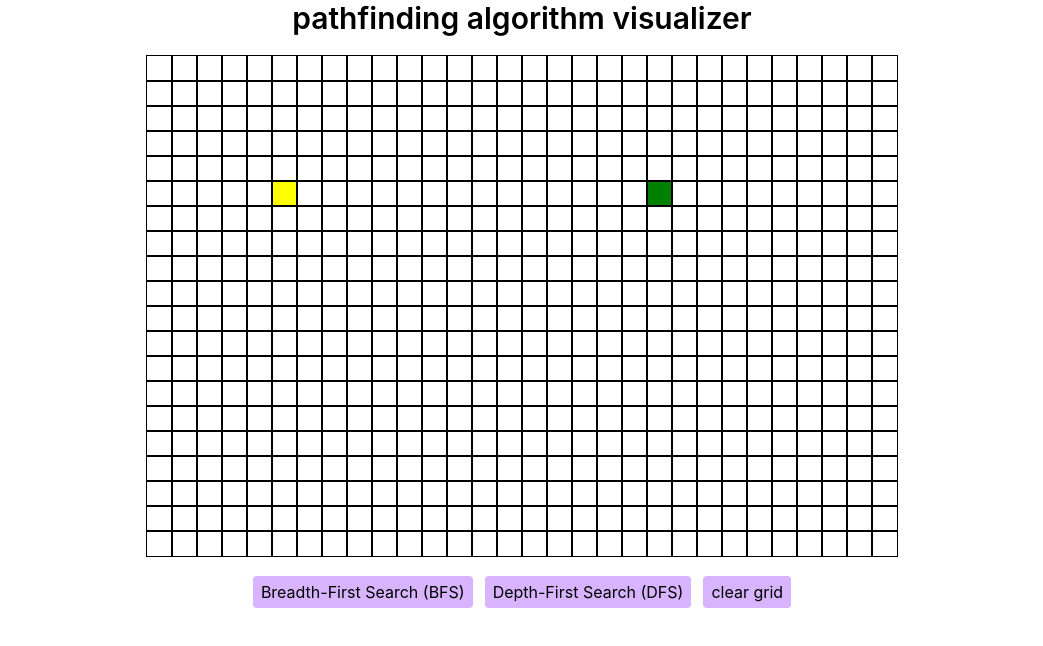
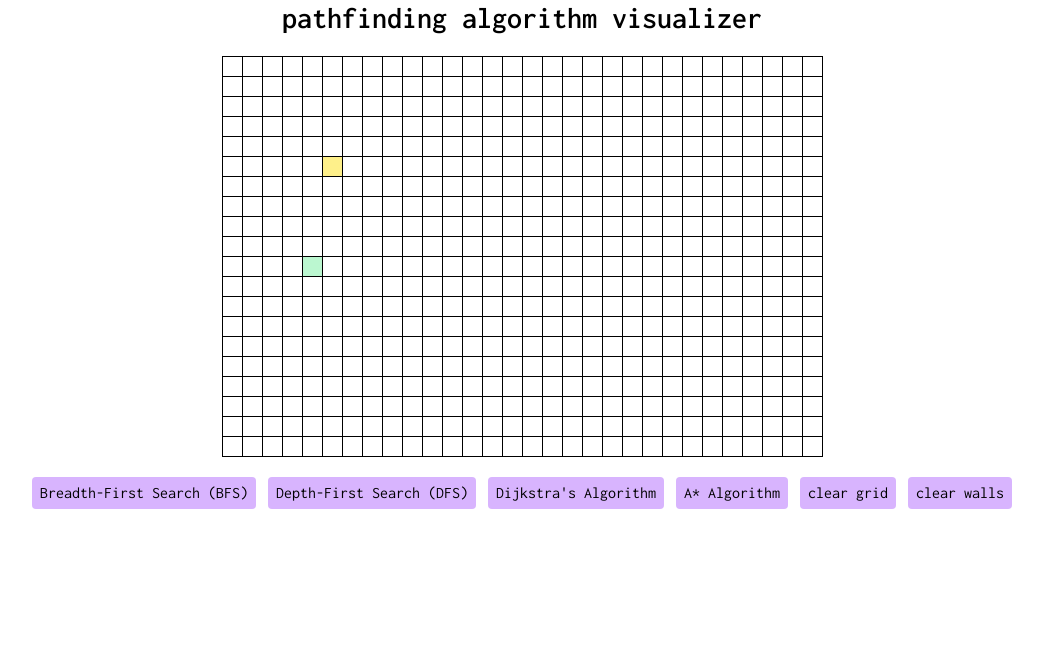
Before and after one commit to nicolexxuu/pathfinding, a React (Create React App) app: page / in a window 1280 px wide. Shown: the top 646 px of the page, without its empty margins (118-1161 px from the left). Built offline with nearby package versions, Linux system fonts and the light colour scheme.

Commit message:
add a-star, dijkstras

```diff
--- a/public/index.html
+++ b/public/index.html
@@ -1,15 +1,18 @@
 <!DOCTYPE html>
 <html lang="en">
+
 <head>
   <meta charset="utf-8" />
-    <link rel="icon" href="%PUBLIC_URL%/favicon.ico" />
+  <!-- <link rel="icon" href="%PUBLIC_URL%/favicon.ico" /> -->
+
+  <link rel="preconnect" href="https://fonts.googleapis.com">
+  <link rel="preconnect" href="https://fonts.gstatic.com" crossorigin>
+  <link href="https://fonts.googleapis.com/css2?family=Inconsolata:wght@200;300;400;500;600;700;800;900&display=swap"
+    rel="stylesheet">
   <meta name="viewport" content="width=device-width, initial-scale=1" />
   <meta name="theme-color" content="#000000" />
-    <meta
-      name="description"
-      content="Web site created using create-react-app"
-    />
-    <link rel="apple-touch-icon" href="%PUBLIC_URL%/logo192.png" />
+  <meta name="description" content="Web site created using create-react-app" />
+  <!-- <link rel="apple-touch-icon" href="%PUBLIC_URL%/logo192.png" /> -->
   <!--
       manifest.json provides metadata used when your web app is installed on a
       user's mobile device or desktop. See https://developers.google.com/web/fundamentals/web-app-manifest/
@@ -24,8 +27,9 @@
       work correctly both with client-side routing and a non-root public URL.
       Learn how to configure a non-root public URL by running `npm run build`.
     -->
-    <title>React App</title>
+  <title>Pathfinding Visualizer</title>
 </head>
+
 <body>
   <noscript>You need to enable JavaScript to run this app.</noscript>
   <div id="root"></div>
@@ -40,4 +44,5 @@
       To create a production bundle, use `npm run build` or `yarn build`.
     -->
 </body>
+
 </html>
--- a/src/App.js
+++ b/src/App.js
@@ -4,7 +4,7 @@ import PathfindingVisualizer from './PathfindingVisualizer'
 
 function App() {
   return (
-    <div className="App">
+    <div className="App font-inconsolata">
       <PathfindingVisualizer></PathfindingVisualizer>
     </div>
   );
--- a/src/Node.css
+++ b/src/Node.css
@@ -1,49 +1,5 @@
-td {
-  width: 25px;
-  height: 25px;
-  outline: 1px solid black;
-  /**className="w-7 border-0"**/
-}
-
-.node-start {
-    background-color: yellow;
-}
-
-.node-end {
-    background-color: green;
-}
-
 .node-visited {
-  animation-name: visitedAnimation;
-  animation-duration: 1.5s;
-  animation-timing-function: ease-in-out;
-  animation-delay: 0;
-  animation-direction: alternate;
-  animation-iteration-count: 1;
-  animation-fill-mode: forwards;
   animation-play-state: running;
 }
 
-@keyframes visitedAnimation {
-  0% {
-    transform: scale(0.3);
-    background-color: rgba(0, 0, 66, 0.75);
-    border-radius: 100%;
-  }
-
-  50% {
-    background-color: rgba(217, 17, 187, 0.75);
-  }
-
-  75% {
-    transform: scale(1.2);
-    background-color: rgba(34, 17, 217, 0.75);
-  }
-
-  100% {
-    transform: scale(1);
-    background-color: rgba(0, 218, 69, 0.75);
-  }
-}
-
 /*why not index.css?*/
--- a/src/Node.js
+++ b/src/Node.js
@@ -10,12 +10,16 @@ export default class Node extends Component { // functional class?
             isStart,
             isEnd,
             isWall,
+            onMouseDown,
         } = this.props;
 
         return (
             <td
                 id={`node-${row}-${col}`}
-                className={`node ${isStart ? 'node-start' : isEnd ? 'node-end' : isWall ? 'node-wall' : ''}`} >
+                className={`${isStart ? 'node-start bg-yellow-200' : isEnd ? 'node-end bg-green-200' : isWall ? 'node-wall bg-slate-300' : ''} w-5 h-5 border border-black`}
+                onMouseDown={() => onMouseDown(row, col)}
+            >
+
             </td>
         );
     }
--- a/src/PathfindingVisualizer.js
+++ b/src/PathfindingVisualizer.js
@@ -2,6 +2,8 @@ import React, { Component } from 'react'; // why
 import Node from './Node';
 import { bfs } from './algorithms/bfs'; // why braces
 import { dfs } from './algorithms/dfs';
+import { dijkstras } from './algorithms/dijkstras';
+import { aStar } from './algorithms/aStar';
 
 
 export default class PathfindingVisualizer extends Component {
@@ -11,15 +13,16 @@ export default class PathfindingVisualizer extends Component {
             grid: [],
             START_NODE_ROW: 5,
             START_NODE_COL: 5,
-            END_NODE_ROW: 5,
-            END_NODE_COL: 20,
+            END_NODE_ROW: 10,
+            END_NODE_COL: 4,
             ROW_COUNT: 20,
             COL_COUNT: 30,
             currRow: 0,
             currCol: 0,
+            mousePressed: false, //??
         }
 
-        // this.handleMouseDown = this.handleMouseDown.bind(this);
+        this.handleMouseDown = this.handleMouseDown.bind(this); // https://reactjs.org/docs/handling-events.html
         // this.handleMouseLeave = this.handleMouseLeave.bind(this);
         // this.toggleIsRunning = this.toggleIsRunning.bind(this);
     }
@@ -38,7 +41,7 @@ export default class PathfindingVisualizer extends Component {
         for (let r = 0; r < rowCount; r++) {
             const currRow = [];
             for (let c = 0; c < colCount; c++) {
-                currRow.push(this.createNode(r, c));
+                currRow.push(this.createNode(r, c)); // localilty?
             }
             initialGrid.push(currRow);
         }
@@ -53,7 +56,6 @@ export default class PathfindingVisualizer extends Component {
             isStart: row === this.state.START_NODE_ROW && col === this.state.START_NODE_COL,
             isEnd: row === this.state.END_NODE_ROW && col === this.state.END_NODE_COL,
             distance: Infinity,
-            //distanceToFinishNode
             isVisited: false,
             isWall: false,
             prevNode: null,
@@ -61,26 +63,54 @@ export default class PathfindingVisualizer extends Component {
         };
     }
 
+    handleMouseDown(row, col) {
+        // if grid is clear
+        //https://stackoverflow.com/questions/37755997/why-cant-i-directly-modify-a-components-state-really
+        // why external method in github version?
+        console.log(row + " " + col);
+        const newGrid = this.state.grid.slice();
+        newGrid[row][col] = {
+            ...newGrid[row][col],
+            isWall: true,
+        }
+
+        this.setState({
+            grid: newGrid,
+            mousePressed: true,
+            currRow: row,
+            currCol: col,
+        });
+    }
+
     /**** reset grid ****/
-    clearGrid() { // isRunning
-        const newGrid = this.state.grid.slice(); // why state?
+    clearGrid() { // isRunning, updae state
+        const newGrid = this.state.grid.slice();
         for (const r of newGrid) {
-            for (const node of r) {
-                // const nodeClass = document.getElementById(`node-${node.row}-${node.col}`).className;
-                node.isVisited = false;
-                node.distance = Infinity;
-                //node.distanceToFinishNode
-                //node.isWall
-                node.prevNode = null;
+            for (const n of r) {
+                const node = document.getElementById(`node-${n.row}-${n.col}`);
+                node.className = node.className.replace('animate-node-visited ', '');
+
+                n.isVisited = false;
+                n.distance = Infinity;
+                n.prevNode = null;
             }
         }
     }
 
+    clearWalls() {
+        const newGrid = this.state.grid.slice();
+        for (const r of newGrid) {
+            for (const n of r) {
+                const node = document.getElementById(`node-${n.row}-${n.col}`);
+                node.className = node.className.replace('node-wall bg-slate-300 ', '');
+                n.isWall = false;
+            }
+        }
+    }
 
     /**** animate algorithms ****/
     visualize(algo) {
         // isrunning
-        console.log('000');
         this.clearGrid(); // why this
         const grid = this.state.grid;
 
@@ -88,15 +118,18 @@ export default class PathfindingVisualizer extends Component {
         const endNode = grid[this.state.END_NODE_ROW][this.state.END_NODE_COL];
 
         let orderVisited;
-        console.log(algo);
         switch (algo) {
             case 'bfs':
                 orderVisited = bfs(grid, startNode, endNode);
-                console.log(orderVisited);
                 break;
             case 'dfs':
                 orderVisited = dfs(grid, startNode, endNode);
-                console.log('hii')
+                break;
+            case 'dijkstras':
+                orderVisited = dijkstras(grid, startNode, endNode);
+                break;
+            case 'a-star':
+                orderVisited = aStar(grid, startNode, endNode);
                 break;
             default:
                 break;
@@ -108,10 +141,10 @@ export default class PathfindingVisualizer extends Component {
     animate(orderVisited) {
         for (let i = 0; i < orderVisited.length; i++) {
             setTimeout(() => {
-                const node = orderVisited[i];
-                const nodeClass = document.getElementById(`node-${node.row}-${node.col}`).className;
-                if (nodeClass !== 'node node-start' && nodeClass !== 'node node-visited') {
-                    document.getElementById(`node-${node.row}-${node.col}`).className = 'node node-visited';
+                const r = orderVisited[i].row, c = orderVisited[i].col;
+                const node = document.getElementById(`node-${r}-${c}`);
+                if (!node.className.includes('node-start')) {
+                    node.className = node.className.replace('', 'animate-node-visited ');
                 }
             }, i * 40);
         }
@@ -140,8 +173,15 @@ export default class PathfindingVisualizer extends Component {
                                                 isStart={isStart}
                                                 isEnd={isEnd}
                                                 isWall={isWall}
+                                                mousePressed={mousePressed} // ??
+                                                onMouseDown={(row, col) => // why use these?
+                                                    this.handleMouseDown(row, col)
+                                                }
+                                            // onMouseEnter={(row, col) =>
+                                            //     this.handleMouseEnter(row, col)
+                                            // }
+                                            // onMouseUp={() => this.handleMouseUp(row, col)}
                                             >
-                                                {this.state.ROW_COUNT}
                                             </Node>
                                         );
                                     })}
@@ -157,18 +197,33 @@ export default class PathfindingVisualizer extends Component {
                         Breadth-First Search (BFS)
                     </button>
                     <button
-                        onClick={() => { this.visualize('dfs'); console.log('hi'); }}
+                        onClick={() => { this.visualize('dfs'); }}
                         className=" bg-purple-300 px-2 py-1 rounded">
                         Depth-First Search (DFS)
+                    </button>
+                    <button
+                        onClick={() => { this.visualize('dijkstras'); }}
+                        className=" bg-purple-300 px-2 py-1 rounded">
+                        Dijkstra's Algorithm
+                    </button>
+                    <button
+                        onClick={() => { this.visualize('a-star'); }}
+                        className=" bg-purple-300 px-2 py-1 rounded">
+                        A* Algorithm
                     </button>
                     <button
                         onClick={() => this.clearGrid()}
                         className=" bg-purple-300 px-2 py-1 rounded">
                         clear grid
                     </button>
+                    <button
+                        onClick={() => this.clearWalls()}
+                        className=" bg-purple-300 px-2 py-1 rounded">
+                        clear walls
+                    </button>
                 </div>
 
-            </div>
+            </div >
         )
     } //break liens for last angled bracket or no?
 }
--- /dev/null
+++ b/src/algorithms/aStar.js
@@ -0,0 +1,44 @@
+// file naming conventions
+
+const dr = [-1, 0, 1, 0];
+const dc = [0, 1, 0, -1];
+
+export function aStar(grid, startNode, endNode) {
+    const visitOrder = [];
+    startNode.distance = 0;
+
+    for (let i = 0; i < grid.length * grid[0].length; i++) {
+        const curr = findMinNode(grid);
+
+        if (!curr || curr === endNode) return visitOrder;
+        curr.isVisited = true;
+        visitOrder.push(curr);
+        const { row, col } = curr;
+
+        for (let k = 0; k < 4; k++) {
+            const nr = row + dr[k], nc = col + dc[k];
+            if (nr < 0 || nr >= grid.length || nc < 0 || nc >= grid[nr].length) continue;
+            const newNode = grid[nr][nc];
+            const newDist = curr.distance + 1 + Math.abs(row - endNode.row) + Math.abs(col - endNode.col);
+            if (newDist < newNode.distance) {
+                newNode.distance = newDist;
+                newNode.prev = curr;
+            }
+
+        }
+    }
+}
+
+function findMinNode(grid) {
+    let min = Infinity, minNode;
+    for (const r of grid) {
+        for (const node of r) {
+            if (!node.isVisited && !node.isWall && node.distance < min) {
+                min = node.distance;
+                minNode = node;
+            }
+        }
+    }
+
+    return minNode;
+}
--- /dev/null
+++ b/src/algorithms/dijkstras.js
@@ -0,0 +1,40 @@
+const dr = [-1, 0, 1, 0];
+const dc = [0, 1, 0, -1];
+
+export function dijkstras(grid, startNode, endNode) {
+    const visitOrder = [];
+    startNode.distance = 0;
+
+    for (let i = 0; i < grid.length * grid[0].length; i++) {
+        const curr = findMinNode(grid);
+        if (!curr || curr === endNode) return visitOrder;
+        curr.isVisited = true;
+        visitOrder.push(curr);
+        const { row, col } = curr;
+
+        for (let k = 0; k < 4; k++) {
+            const nr = row + dr[k], nc = col + dc[k];
+            if (nr < 0 || nr >= grid.length || nc < 0 || nc >= grid[nr].length) continue;
+            const newNode = grid[nr][nc];
+            if (curr.distance + 1 < newNode.distance) {
+                newNode.distance = curr.distance + 1;
+                newNode.prev = curr;
+            }
+
+        }
+    }
+}
+
+function findMinNode(grid) {
+    let min = Infinity, minNode;
+    for (const r of grid) {
+        for (const node of r) {
+            if (!node.isVisited && !node.isWall && node.distance < min) {
+                min = node.distance;
+                minNode = node;
+            }
+        }
+    }
+
+    return minNode;
+}
--- a/tailwind.config.js
+++ b/tailwind.config.js
@@ -1,10 +1,44 @@
 /** @type {import('tailwindcss').Config} */
+const defaultTheme = require('tailwindcss/defaultTheme');
+
 module.exports = {
   content: [
     "./src/**/*.{js,jsx,ts,tsx}",
   ],
   theme: {
-    extend: {},
-  },
-  plugins: [],
+    extend: {
+      fontFamily: {
+        inconsolata: ['"Inconsolata"', ...defaultTheme.fontFamily.sans] // why three dots
+      },
+
+      keyframes: {
+        visitedAnimation: {
+          '0%': {
+            transform: 'scale(0.3)',
+            backgroundColor: 'rgba(0, 0, 66, 0.75)',
+            borderRadius: '100%'
+          },
+
+          '50%': {
+            backgroundColor: 'rgba(217, 17, 187, 0.75)'
+          },
+
+          '75%': {
+            transform: 'scale(1.2)',
+            backgroundColor: 'rgba(34, 17, 217, 0.75)'
+          },
+
+          '100%': {
+            transform: 'scale(1)',
+            backgroundColor: 'rgba(0, 218, 69, 0.75)'
+          },
+        }
+      },
+
+      animation: {
+        'node-visited': 'visitedAnimation 1.5s ease-in-out forwards',
+      },
+    },
+    plugins: [],
+  }
 }
```
Also changed, not shown: src/algorithms/bfs.js (+3 -9 lines), src/algorithms/dfs.js (+2 -6 lines). Lines whose indentation alone changed are shown as unchanged.
